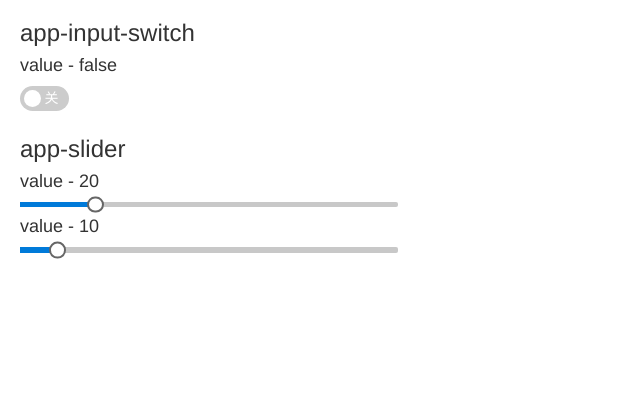
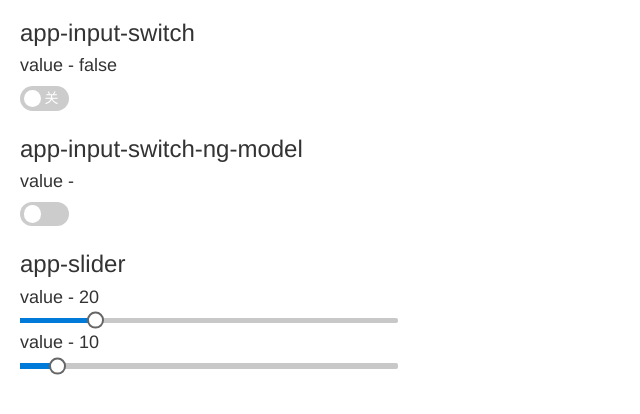
Before and after one commit to Grubby520/ng7-doc-start, an Angular app: page /doc in a window 1280 px wide. Shown: the top 414 px of the page, without its empty margins (0-640 px from the left). Built offline with nearby package versions, Linux system fonts and the light colour scheme.

Commit message:
LL Jiang: 自定义组件加上ngModel

```diff
--- a/src/app/app.module.ts
+++ b/src/app/app.module.ts
@@ -12,6 +12,7 @@ import { InputSwitchComponent } from './common/components/input-switch/input-swi
 import { DocComponent } from './doc/doc.component';
 import { TestComponent } from './test/test.component';
 import { SliderComponent } from './common/components/slider/slider.component';
+import { InputSwitchNgModelComponent } from './common/components/input-switch-ng-model/input-switch-ng-model.component';
 
 @NgModule({
   declarations: [
@@ -22,7 +23,8 @@ import { SliderComponent } from './common/components/slider/slider.component';
     InputSwitchComponent,
     DocComponent,
     TestComponent,
-    SliderComponent
+    SliderComponent,
+    InputSwitchNgModelComponent,
   ],
   imports: [
     BrowserModule,
--- /dev/null
+++ b/src/app/common/components/input-switch-ng-model/input-switch-ng-model.component.html
@@ -0,0 +1,20 @@
+<div
+  [ngClass]="{'app-inputswitch app-widget': true, 'app-inputswitch-checked': checked, 'app-state-disabled': disabled, 'app-inputswitch-readonly': readonly, 'app-inputswitch-focus': focused}"
+  [ngStyle]="style"
+  [class]="styleClass"
+  (click)="onClick($event, cb)"
+  role="checkbox"
+  [attr.aria-checked]="checked">
+  <div class="app-helper-hidden-accessible">
+    <input #cb type="checkbox"
+    [attr.id]="inputId"
+    [attr.name]="name"
+    [attr.tabindex]="tabindex"
+    [checked]="checked"
+    (change)="onInputChange($event)"
+    (focus)="onFocus($event)"
+    (blur)="onBlur($event)"
+    [disabled]="disabled" />
+  </div>
+  <span class="app-inputswitch-slider"></span>
+</div>
--- /dev/null
+++ b/src/app/common/components/input-switch-ng-model/input-switch-ng-model.component.scss
@@ -0,0 +1,61 @@
+.app-inputswitch {
+  position: relative;
+  display: inline-block;
+  width: 3.5em;
+  height: 1.75em;
+  box-sizing: border-box;
+  .app-inputswitch-slider {
+    position: absolute;
+    cursor: pointer;
+    left: 0;
+    right: 0;
+    top: 0;
+    bottom: 0;
+    border-radius: 30px;
+    background-color: #ccc;
+    transition: background-color .3s;
+    &::before {
+      position: absolute;
+      content: '';
+      height: 1.25em;
+      width: 1.25em;
+      left: .25em;
+      bottom: .25em;
+      background-color: #fff;
+      border-radius: 50%;
+      transition: .3s;
+    }
+  }
+  &.app-inputswitch-checked {
+    .app-inputswitch-slider{
+      background-color: #007ad9;
+      &::before{
+        transform: translateX(1.75em);
+      }
+    }
+  }
+  .app-inputswitch-text {
+    position: absolute;
+    cursor: pointer;
+    font-size: 1em;
+    right: .75em;
+    color: #fff;
+    top: 50%;
+    user-select: none;
+    transform: translateY(-50%);
+    &.checked {
+      right: inherit;
+      left: .75em;
+    }
+  }
+  .app-helper-hidden-accessible {
+    border: 0;
+    clip: rect(0 0 0 0);
+    height: 1px;
+    margin: -1px;
+    overflow: hidden;
+    padding: 0;
+    position: absolute;
+    width: 1px;
+  }
+}
--- /dev/null
+++ b/src/app/common/components/input-switch-ng-model/input-switch-ng-model.component.ts
@@ -0,0 +1,98 @@
+import { Component, EventEmitter, ChangeDetectorRef, forwardRef, Input, Output } from '@angular/core';
+import { ControlValueAccessor, NG_VALUE_ACCESSOR } from '@angular/forms';
+@Component({
+  selector: 'app-input-switch-ng-model',
+  templateUrl: './input-switch-ng-model.component.html',
+  styleUrls: ['./input-switch-ng-model.component.scss'],
+  providers: [{
+    provide: NG_VALUE_ACCESSOR,
+    useExisting: forwardRef(() => InputSwitchNgModelComponent),
+    multi: true
+  }]
+})
+export class InputSwitchNgModelComponent implements ControlValueAccessor {
+  @Input() style: any;
+  @Input() styleClass: string;
+  @Input() tabindex: number;
+  @Input() inputId: string;
+  @Input() name: string;
+  @Input() disabled: boolean;
+  @Input() readonly: boolean;
+  @Input() checked: boolean; // 是否选中
+  focused: boolean;
+  onModelChange: Function;
+  onModelTouched: Function;
+
+  onChange: EventEmitter<any>; // onChange事件
+  value: boolean;
+  change: Function;
+
+  constructor(
+    private cd: ChangeDetectorRef
+  ) {
+    this.checked = false;
+    this.focused = false;
+    this.onModelChange = () => {};
+    this.onModelTouched = () => {};
+    this.onChange = new EventEmitter<any>();
+  }
+
+  /**
+   * template模板 源事件
+   * @param event 组件
+   * @param cb 表单元素
+   */
+  onClick(event, cb) {
+    console.log(event);
+    console.log(cb);
+    if (!this.disabled && !this.readonly) {
+      this.toggle(event);
+      cb.focus();
+    }
+  }
+
+  onInputChange(event) {
+    if (!this.readonly) {
+      this.updateModel(event, event.target.checked);
+    }
+  }
+
+  toggle(event) {
+    this.updateModel(event, !this.checked);
+  }
+
+  updateModel(event, value) {
+    this.checked = value;
+    this.onModelChange(this.checked);
+    this.onChange.emit({ // 暴露给外部的回调函数
+      originEvent: event,
+      checked: this.checked
+    });
+  }
+
+  onFocus(event) {
+    this.focused = true;
+  }
+
+  onBlur(event) {
+    this.focused = false;
+    this.onModelTouched();
+  }
+
+  writeValue(checked: boolean): void {
+    this.checked = checked;
+    this.cd.markForCheck(); // always脏检查
+  }
+
+  registerOnChange(fn: Function): void {
+    this.onModelChange = fn;
+  }
+
+  registerOnTouched(fn: Function): void {
+    this.onModelTouched = fn;
+  }
+
+  setDisabledState(val: boolean): void {
+    this.disabled = val;
+  }
+}
--- a/src/app/doc/doc.component.html
+++ b/src/app/doc/doc.component.html
@@ -4,6 +4,13 @@
     <h4>value - {{checked}}</h4>
     <app-input-switch (changeEvt)="btnChange($event)" [(value)]="checked"></app-input-switch>
   </div>
+
+  <div>
+    <h3>app-input-switch-ng-model</h3>
+    <h4>value - {{checked1}}</h4>
+    <app-input-switch-ng-model [readonly]="false" [disabled]="false" [(ngModel)]="checked1"></app-input-switch-ng-model>
+  </div>
+
   <div>
     <h3>app-slider</h3>
     <h4>value - {{sliderValue}}</h4>
@@ -15,4 +22,14 @@
       <app-slider [(value)]="sliderValueTwo" [step]="5" [min]="0" [max]="80"></app-slider>
     </div>
   </div>
+  <!-- <div>
+    <h3 class="first">Basic</h3>
+    <div class="ui-g" style="width:250px;margin-bottom:10px">
+        <div class="ui-g-12"><app-checkbox value="New York" label="New York" [(ngModel)]="selectedCities" inputId="ny"></app-checkbox></div>
+        <div class="ui-g-12"><app-checkbox value="San Francisco" label="San Francisco" [(ngModel)]="selectedCities" inputId="sf"></app-checkbox></div>
+        <div class="ui-g-12"><app-checkbox value="Los Angeles" label="Los Angeles" [(ngModel)]="selectedCities" inputId="la"></app-checkbox></div>
+    </div>
+
+    Selected Cities: <span *ngFor="let city of selectedCities" style="margin-right:10px">{{city}}</span>
+  </div> -->
 </div>
--- a/src/app/doc/doc.component.ts
+++ b/src/app/doc/doc.component.ts
@@ -7,9 +7,11 @@ import { Component, OnInit } from '@angular/core';
 })
 export class DocComponent implements OnInit {
   checked: boolean;
+  checked1: boolean;
   sliderValue: number;
   testValue: string;
   sliderValueTwo: number;
+  selectedCities: string[];
 
   constructor() { }
 
```
Also changed, not shown: 1 other file (tests, documents, lock files or other folders).
